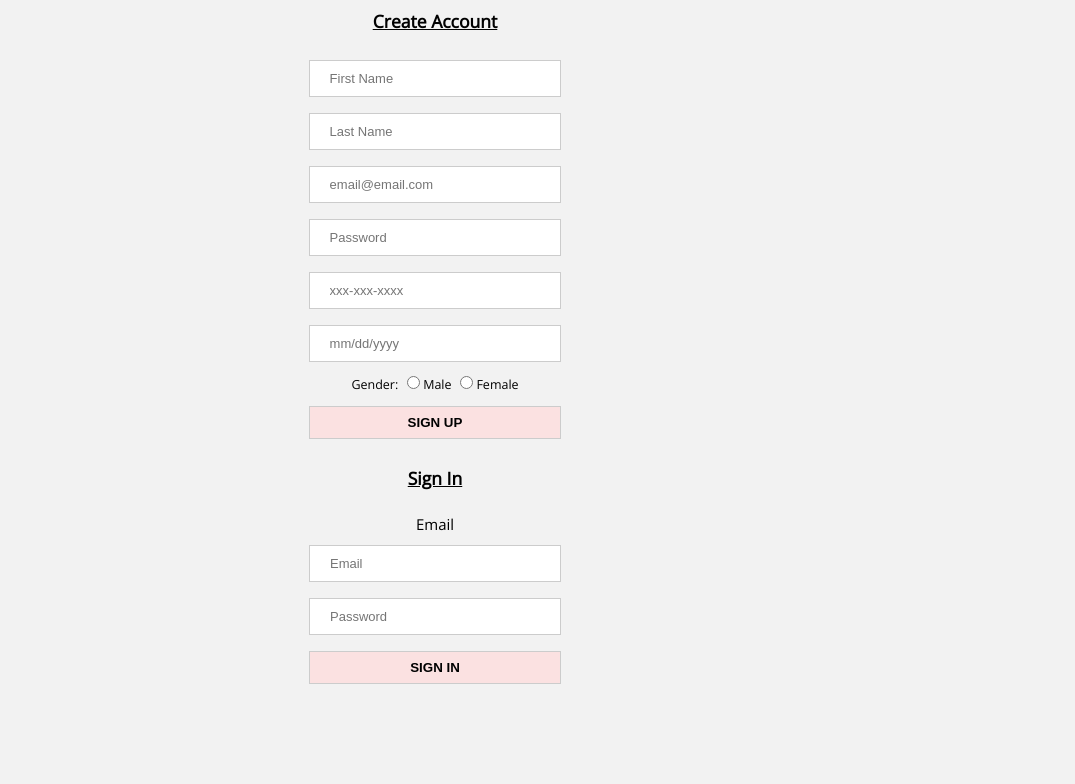
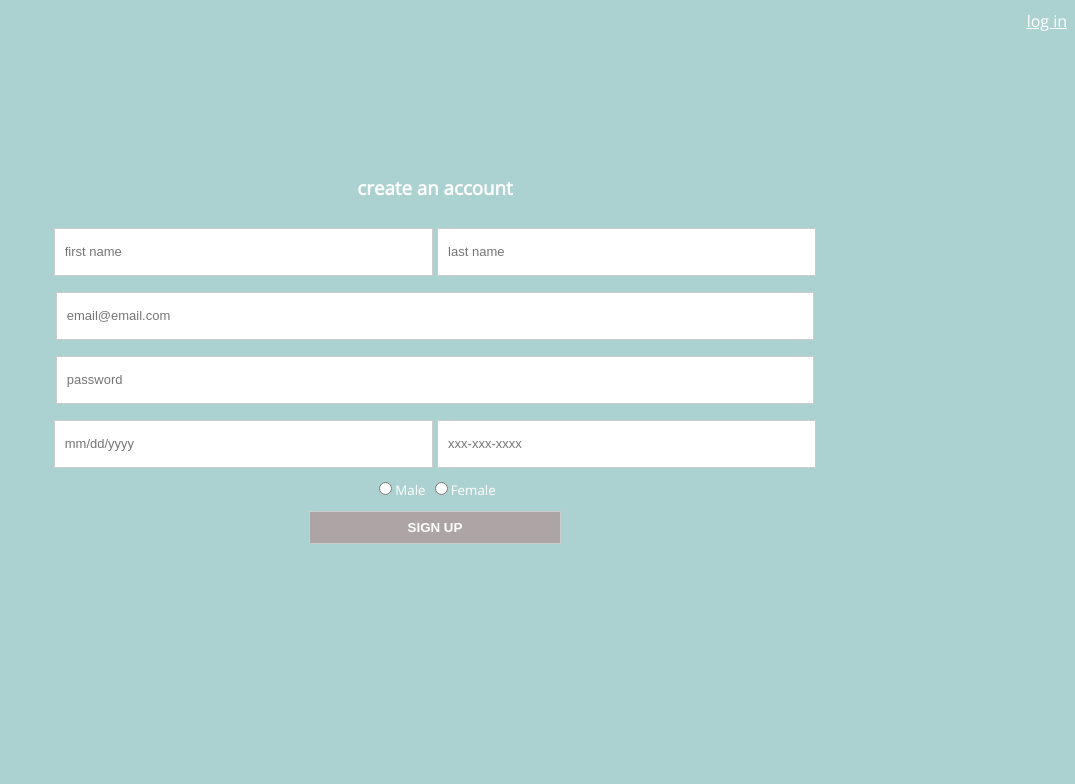
Before and after one commit to micheleanies/project1, a PHP site: page /signup.php in a window 1280 px wide. Shown: the top 784 px of the page, without its empty margins (205-1280 px from the left). Run offline with PHP 8.4, Linux system fonts and the light colour scheme.

Commit message:
pages for login,signup, and user are up

```diff
--- a/signup.php
+++ b/signup.php
@@ -1,14 +1,21 @@
+
 <link rel="stylesheet" type="text/css" href="//fonts.googleapis.com/css?family=Open+Sans"/>
 <head>
   <meta charset = "utf-8" />
   <title>Sign Up</title>
   <style type="text/css">
-form {
 
+input[type=text], input[type=password] {
+    width: 30%; /*width of the text boxes*/
+    padding: 10px 10px;
+    margin: 8px 0;
+    display: inline-block;
+    border: 1.5px solid #ccc;
+    box-sizing: border-box;
 }
-input[type=text], input[type=password] {
-    width: 20%;
-    padding: 10px 20px;
+input[id=email], input[id=password]{
+    width: 60%; /*width of the text boxes*/
+    padding: 10px 10px;
     margin: 8px 0;
     display: inline-block;
     border: 1.5px solid #ccc;
@@ -17,18 +24,20 @@ input[type=text], input[type=password] {
 
 body {
   font-family: "Open Sans";
-  font-size: 15px;
+  font-size: 16px;
   font-style: normal;
   font-variant: normal;
   font-weight: 500;
   line-height: 26.4px;
-  background-color: #f2f2f2;
+  background-color: #ACD1D1;
+  color: white;
 }
+
 
 /*signup button*/
 button {
-    color: black;
-    background-color: #FBE1E1;
+    color: white;
+    background-color: #ADA5A5;
     padding: 8px 13px;
     margin: 8px 0;
     border: 1px solid #ccc;
@@ -37,16 +46,16 @@ button {
     width: 20%;
 }
 
- /*PUSHEEN need it*/
+
 button:hover {
-  background-color: white;
+  background-color: solid;
 }
 
  /*placeholder text size*/
 input,
 input::-webkit-input-placeholder {
     font-size: 13px;
-    line-height: 1;
+    line-height: 2;
 }
 
 .signupbutton {
@@ -56,7 +65,7 @@ input::-webkit-input-placeholder {
 
 
 .container {
-    padding: 2px;
+    padding: 4px;
 }
 
 /* Clear floats */
@@ -72,49 +81,37 @@ input::-webkit-input-placeholder {
        width: 100%;
     }
 }
+</style>
+<a style="color:white"href="https://web.njit.edu/~mp473/yui/login.php"><medium><p align="right">log in</p></medium></span></a>
+<center>
+<br>
+<br>
+<br>
+<br>
+<form class="form-horizontal" action="db_add.php" method="POST" target="_blank">
+  <h3><b>create an account</b></h3>
 
-</style>
-<center>
-  <form class="form-horizontal" action="./db_add.php" method="POST" target="_blank">
-  <h3><b><u>Create Account</u></b></h3>
+   <div class="form-group">
+    <input required type="text" id="fname" placeholder="first name" name="firstname" required>
 
-    <input required type="text" id="fname" placeholder="First Name" name="firstname" required ><br>
-
-    <input required type="text" id="lname" placeholder="Last Name" name="lastname" required><br>
+    <input required type="text" id="lname" placeholder="last name" name="lastname" required><br>
 
     <input required type="text" id="email" placeholder="email@email.com" name="email" required><br>
 
-    <input required type="password" id="password" placeholder="Password" name="email" required><br>
+    <input required type="password" id="password" placeholder="password" name="email" required><br>
+
+    <input required type="text" id="birthday" placeholder="mm/dd/yyyy" name="birthday" required>
 
     <input required type="text" id="phone" placeholder="xxx-xxx-xxxx" name="phone" required><br>
 
-    <input required type="text" id="birthday" placeholder="mm/dd/yyyy" name="birthday" required><br>
-
-    <label><small>Gender:</small></label>
     <input type="radio" name="gender" value="male"><small>Male</small>
     <input type="radio" name="gender" value="female"><small>Female</small><br>
 
-      <button type="submit" class="signupbutton" href=""><b>SIGN UP</b></button>
+      <button type="submit" class="signupbutton" href="https://web.njit.edu/~mp473/yui/login.php"><b>SIGN UP</b></button>
       <br>
     <center>
     </form>
 <h3>
-<b><u>Sign In</u></b>
-<form class="form-horizontal" action="./db_login.php" method="POST" target="_blank">
-</h3>
-  <div class="container">
-    <form class="form-horizontal" action="./db_add.php" method="POST" target="_blank">
-       <div class="control-group">
-         <label class="control-label"  for="username">Email</label>
-            <div class="controls">
-    <input required="" type="text" id="email" placeholder="Email" name="firstname" required ><br>
-
-    <input required="" type="password" id="password" placeholder="Password" name="lastname" required><br>
-
-    <div class="clearfix">
-
-      <button type="submit" class="signupbutton" href=""><b>SIGN IN</b></button>
-      <br>
   <center>
   </form>
   </div>
```
Also changed, not shown: db.php (+4 -3 lines), db_add.php (+6 -2 lines), login.php (+24 -20 lines), user.php (added, +196 -0 lines).
